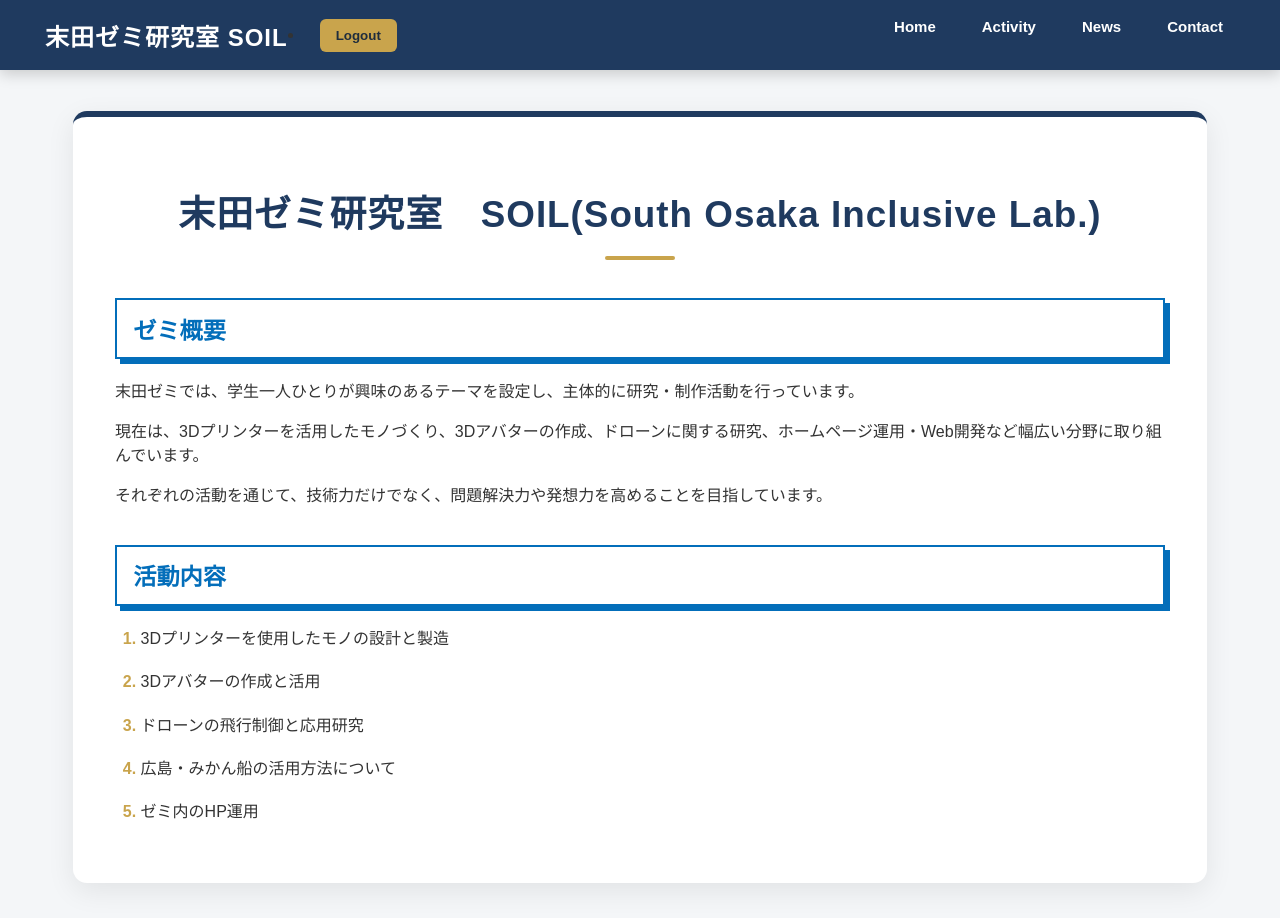
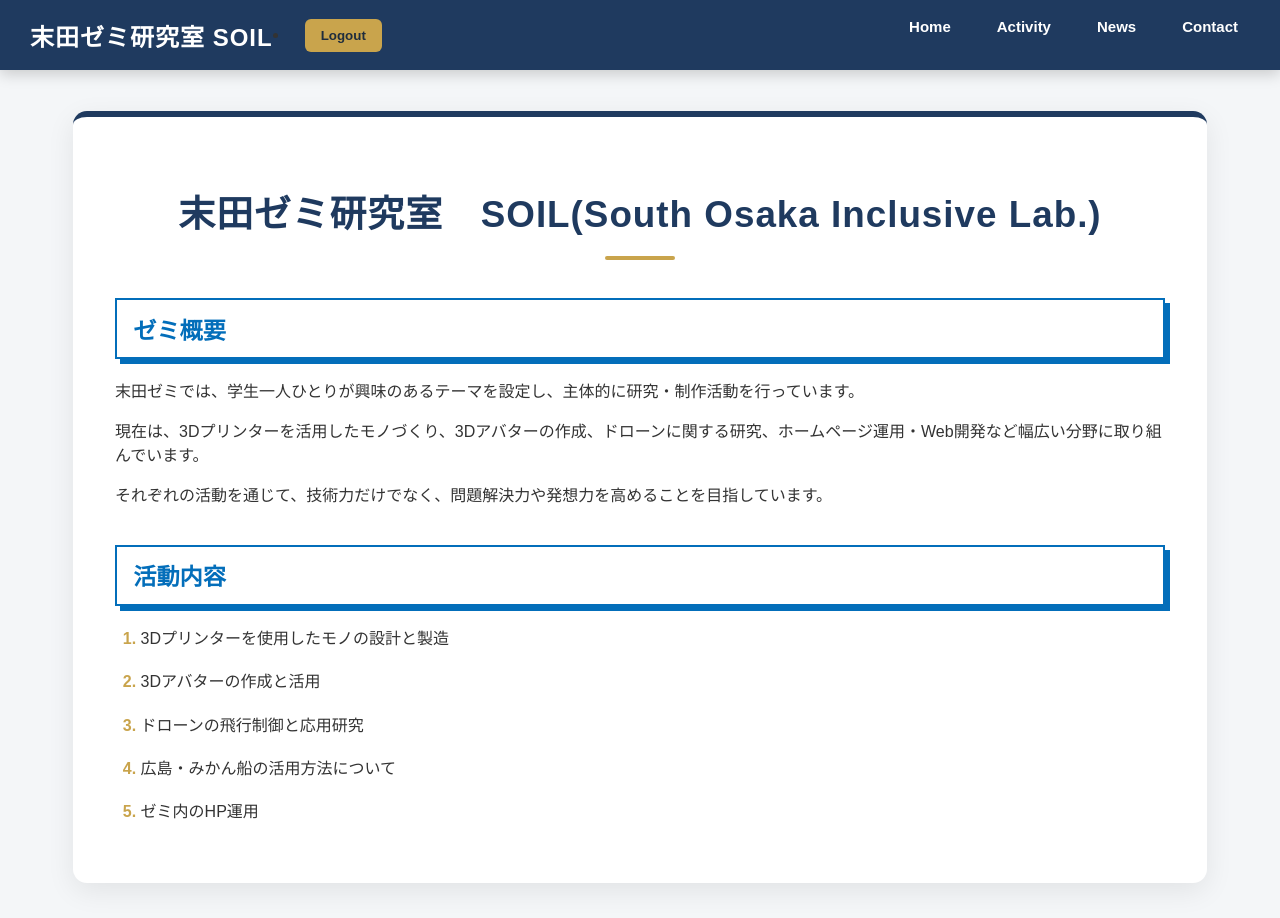
Before and after one commit to fablab338/soil-page, a website: page public/suedazemi.html in a window 1280 px wide. Drawn offline with Linux system fonts and the light colour scheme.

Commit message:
fix navbar logo style

```diff
--- a/public/style2.css
+++ b/public/style2.css
@@ -26,7 +26,8 @@ body {
   background: var(--main);
   display: flex;
   align-items: center;
-  padding: 0 45px;
+  justify-content: space-between;
+  padding: 0 30px;
   box-shadow: 0 4px 14px rgba(0,0,0,0.18);
   z-index: 1000;
   box-sizing: border-box;
@@ -39,6 +40,7 @@ body {
   text-decoration: none;
   letter-spacing: 1px;
   text-shadow: none;
+  white-space: nowrap;
 }
 
 .navbar-brand {
```
